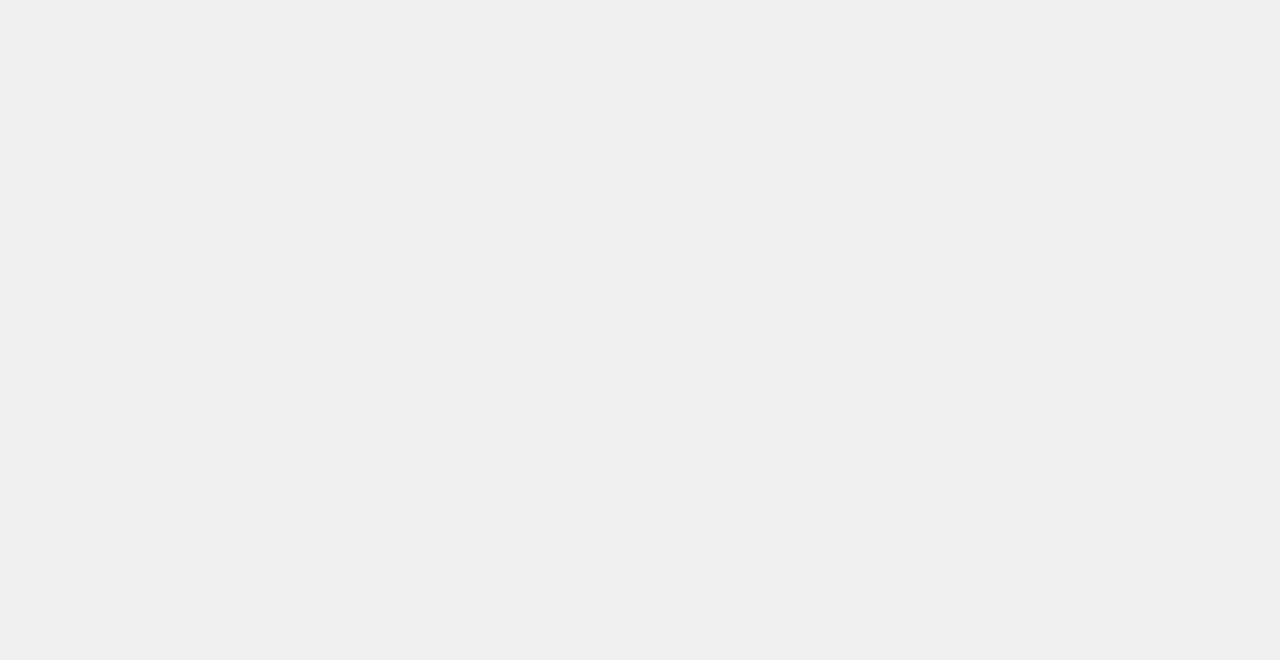
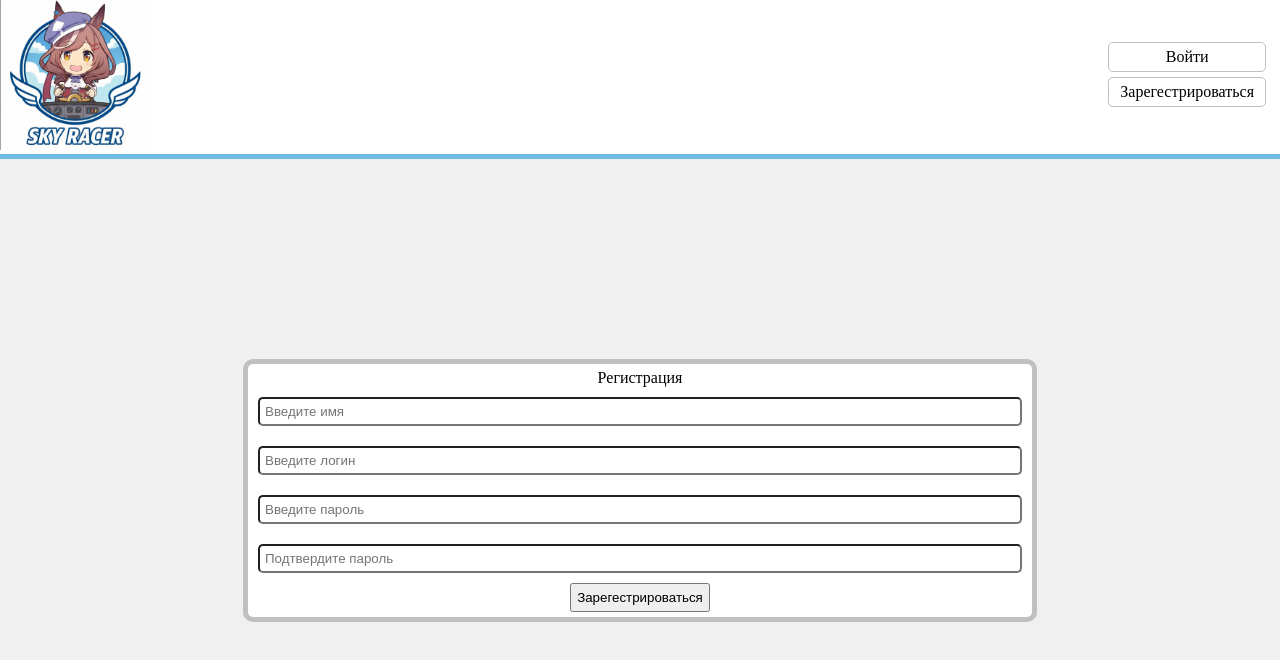
Before and after one commit to AnyClaw/airfield-frontend, a Vue app: page /register in a window 1280 px wide. Before the commit this address had no page. Shown: the top 660 px of the page. Built offline with nearby package versions, Linux system fonts and the light colour scheme.

Commit message:
added form, login and register components, added profile page

```diff
--- a/package.json
+++ b/package.json
@@ -13,6 +13,7 @@
   },
   "dependencies": {
     "axios": "^1.13.2",
+    "jwt-decode": "^4.0.0",
     "vue": "^3.5.22",
     "vue-router": "^4.6.3"
   },
--- a/src/assets/main.css
+++ b/src/assets/main.css
@@ -4,7 +4,27 @@
 }
 
 body {
-    /* background: #54b1d6;
-    background: radial-gradient(circle, rgba(84, 177, 214, 1) 0%, rgba(91, 222, 167, 1) 75%); */
     background-color: rgb(240, 240, 240);
 }
+
+input {
+    width: 100%;
+    border-radius: 5px;
+    margin: 10px 0;
+    box-sizing: border-box;
+    padding: 5px;
+}
+
+.center {
+    width: 100%;
+    display: flex;
+    justify-content: center;
+}
+
+button {
+    padding: 5px;
+}
+
+img {
+    cursor: pointer;
+}
--- /dev/null
+++ b/src/components/Form.vue
@@ -0,0 +1,24 @@
+<template>
+    <main>
+        <div class="content">
+            <slot></slot>
+        </div>
+    </main>
+</template>
+
+<style scoped>
+main {
+    display: flex;
+    justify-content: center;
+    align-items: center;
+}
+
+.content {
+    min-height: 100%;
+    border: 5px solid silver;
+    border-radius: 10px;
+    background-color: white;
+    padding: 5px 10px;
+    margin-top: 200px;
+}
+</style>
--- a/src/components/Header.vue
+++ b/src/components/Header.vue
@@ -1,9 +1,14 @@
 <script setup>
+import { useRouter } from 'vue-router'
+
 const user = localStorage.getItem('authToken')
+
+const router = useRouter()
 
 function exit() {
     localStorage.removeItem('authToken')
     alert("Вы вышли из системы")
+    location.reload()
 }
 </script>
 
--- a/src/router/index.js
+++ b/src/router/index.js
@@ -1,8 +1,10 @@
 import { createRouter, createWebHistory } from 'vue-router'
 
 import Planes from '../views/Planes.vue'
-import Auth from '../views/Auth.vue'
+import Login from '../views/Login.vue'
 import PlaneInfo from '../views/PlaneInfo.vue'
+import Register from '@/views/Register.vue'
+import PilotProfile from '@/views/PilotProfile.vue'
 
 const routes = [
   {
@@ -13,12 +15,22 @@ const routes = [
   {
     path: '/login',
     name: 'Login',
-    component: Auth
+    component: Login
   },
   {
     path: '/planes/:id/:plane',
     name: 'PlaneInfo',
     component: PlaneInfo,
+  },
+  {
+    path: '/register',
+    name: 'Register',
+    component: Register
+  },
+  {
+    path: '/profile',
+    name: 'Profile',
+    component: PilotProfile
   }
 ]
 
--- a/src/views/Auth.vue
+++ /dev/null
@@ -1,90 +0,0 @@
-<script setup>
-import { ref } from 'vue'
-import axios from 'axios'
-
-import Header from '@/components/Header.vue';
-
-const login = ref('')
-const password = ref('')
-const isLoading = ref(false)
-const errorMessage = ref('')
-
-async function auth() {
-    if (!login.value || !password.value) {
-        errorMessage.value = 'Заполните все поля'
-        return
-    }
-
-    isLoading.value = true
-
-    try {
-        const response = await axios.post('http://localhost:8080/login', {
-            login: login.value,
-            password: password.value
-        })
-
-        localStorage.setItem('authToken', response.data.token)
-        errorMessage.value = ''
-
-        //TODO redirect
-        alert('Успешная авторизация!')
-    } catch(error) {
-        errorMessage.value = error.response.data
-        isLoading.value = false
-    }
-}
-</script>
-
-<template>
-    <Header/>
-    <main>
-        <div class="content">
-            <div class="center">Вход</div>
-            <input v-model="login" placeholder="Логин">
-            <input v-model="password" placeholder="Пароль">
-            <div v-show="errorMessage.length > 0" class="center" style="margin-bottom: 10px;">{{ errorMessage }}</div>
-            <div class="center">
-                <button @click="auth" :disabled="isLoading">Войти</button>
-            </div>
-        </div>
-    </main>
-</template>
-
-<style scoped>
-main {
-    display: flex;
-    justify-content: center;
-    align-items: center;
-}
-
-.content {
-    min-height: 100%;
-    border: 5px solid silver;
-    border-radius: 10px;
-    background-color: white;
-    padding: 5px 10px;
-    margin-top: 200px;
-}
-
-input {
-    width: 100%;
-    border-radius: 5px;
-    margin: 10px 0;
-    box-sizing: border-box;
-    padding: 5px;
-}
-
-.center {
-    width: 100%;
-    display: flex;
-    justify-content: center;
-}
-
-button {
-    padding: 5px;
-}
-
-img {
-    cursor: pointer;
-}
-</style>
--- /dev/null
+++ b/src/views/Login.vue
@@ -0,0 +1,61 @@
+<script setup>
+import { ref } from 'vue'
+import axios from 'axios'
+import { useRouter } from 'vue-router'
+
+import Header from '@/components/Header.vue'
+import Form from '@/components/Form.vue'
+
+const login = ref('')
+const password = ref('')
+const isLoading = ref(false)
+const errorMessage = ref('')
+
+const router = useRouter()
+
+async function auth() {
+    if (!login.value || !password.value) {
+        errorMessage.value = 'Заполните все поля'
+        return
+    }
+
+    isLoading.value = true
+
+    try {
+        const response = await axios.post('http://localhost:8080/login', {
+            login: login.value,
+            password: password.value
+        })
+
+        localStorage.setItem('authToken', response.data.token)
+        errorMessage.value = ''
+
+        //TODO всплывашку
+        alert('Успешная авторизация!')
+
+        router.push({name: 'Planes'})
+    } catch(error) {
+        errorMessage.value = error.response.data
+        isLoading.value = false
+    }
+}
+</script>
+
+<template>
+    <Header/>
+    <Form>
+        <div class="center">Вход</div>
+        <input v-model="login" placeholder="Логин">
+        <input v-model="password" placeholder="Пароль">
+        <div v-show="errorMessage.length > 0" class="center" style="margin-bottom: 10px;">
+            {{ errorMessage }}
+        </div>
+        <div class="center">
+            <button @click="auth" :disabled="isLoading">Войти</button>
+        </div>
+    </Form>
+</template>
+
+<style scoped>
+
+</style>
--- /dev/null
+++ b/src/views/PilotProfile.vue
@@ -0,0 +1,29 @@
+<script setup>
+import Header from '@/components/Header.vue';
+import { useRouter } from 'vue-router';
+import { jwtDecode } from 'jwt-decode';
+import { ref, onMounted } from 'vue';
+
+const token = localStorage.getItem('authToken')
+
+const router = useRouter()
+const claims = ref(null)
+
+onMounted(() => {
+    if (!token) {
+        router.push({name: 'Login'})
+        return
+    }
+
+    claims.value = jwtDecode(token)
+})
+</script>
+
+<template>
+    <Header/>
+    <div>{{ claims }}</div>
+</template>
+
+<style scoped>
+
+</style>
--- a/src/views/Planes.vue
+++ b/src/views/Planes.vue
@@ -24,7 +24,7 @@ async function getAirplanes() {
   }
 }
 
-function goToPlaneInfo(plane) {
+async function goToPlaneInfo(plane) {
   const data = JSON.stringify(plane)
   router.push({name: 'PlaneInfo', params: {id: plane.id, plane: data}})
 }
--- /dev/null
+++ b/src/views/Register.vue
@@ -0,0 +1,75 @@
+<script setup>
+import Header from '@/components/Header.vue'
+import Form from '@/components/Form.vue'
+
+import { ref } from 'vue'
+import axios from 'axios'
+import { useRouter } from 'vue-router'
+
+const name = ref('')
+const login = ref('')
+const password = ref('')
+const confirmPassword = ref('')
+const isLoading = ref(false)
+const errorMessage = ref('')
+
+const router = useRouter()
+
+async function register() {
+    if (!login.value || !password.value) {
+        errorMessage.value = 'Заполните все поля'
+        return
+    }
+
+    if (password.value !== confirmPassword.value) {
+        errorMessage.value = 'Пароли не совпадают'
+        console.log(`${password} != ${confirmPassword}`)
+        return
+    }
+
+    isLoading.value = true
+
+    try {
+        const response = await axios.post('http://localhost:8080/register', {
+            username: name.value,
+            login: login.value,
+            password: password.value
+        })
+
+        errorMessage.value = ''
+
+        isLoading.value = false
+
+        //TODO всплывашку
+        alert('Успешная регистрация!')
+
+        router.push({name: 'Planes'})
+    } catch(error) {
+        console.log(error)
+        errorMessage.value = error.response.data
+        isLoading.value = false
+    }
+}
+</script>
+
+<template>
+    <Header/>
+    <Form>
+        <div class="center">Регистрация</div>
+        <input v-model="name" placeholder="Введите имя">
+        <input v-model="login" placeholder="Введите логин">
+        <input v-model="password" type="password" placeholder="Введите пароль">
+        <input v-model="confirmPassword" type="password" placeholder="Подтвердите пароль">
+        <div v-show="errorMessage.length > 0" class="center" style="margin-bottom: 10px;">
+            {{ errorMessage }}
+        </div>
+        <div class="center">
+            <button :disabled="isLoading" @click="register">
+                Зарегестрироваться
+            </button>
+        </div>
+    </Form>
+</template>
+
+<style scoped>
+</style>
```
Also changed, not shown: 1 other file (tests, documents, lock files or other folders).
